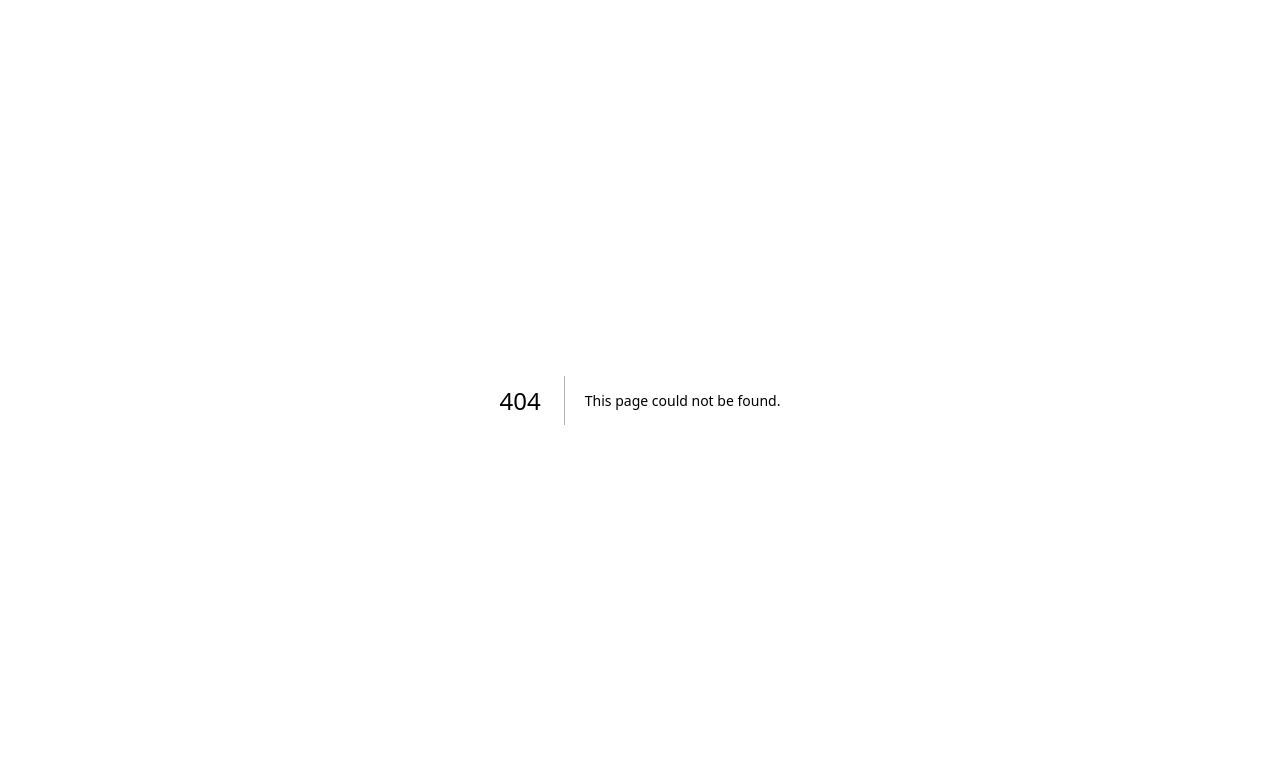
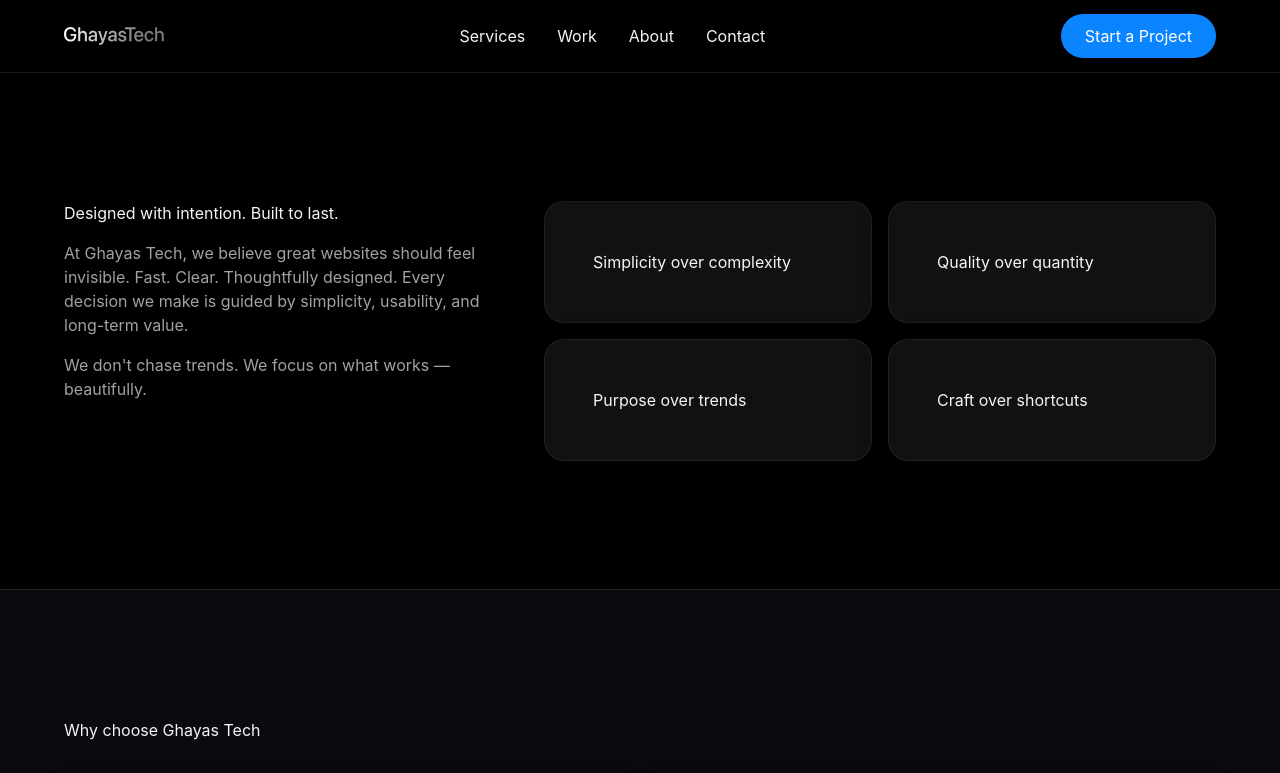
Before and after one commit to MuhammadGhayas1/ghayas-tech, a Next.js app: page /about in a window 1280 px wide. Before the commit this address had no page. Shown: the top 773 px of the page. Built offline with nearby package versions, Linux system fonts and the light colour scheme.

Commit message:
Create dedicated /about page and update navigation links

```diff
--- /dev/null
+++ b/app/about/page.tsx
@@ -0,0 +1,27 @@
+import { Header } from "@/components/Header";
+import { Footer } from "@/components/Footer";
+import { Philosophy } from "@/components/Philosophy";
+import { WhyUs } from "@/components/WhyUs";
+import { Process } from "@/components/Process";
+import type { Metadata } from "next";
+
+export const metadata: Metadata = {
+  title: "About — Ghayas Tech",
+  description:
+    "Learn about Ghayas Tech's design philosophy, process, and approach to building high-performance websites that feel effortless.",
+  alternates: {
+    canonical: "https://ghayas-tech.pages.dev/about"
+  }
+};
+
+export default function About() {
+  return (
+    <main className="bg-[var(--bg-primary)] text-ink">
+      <Header />
+      <Philosophy />
+      <WhyUs />
+      <Process />
+      <Footer />
+    </main>
+  );
+}
--- a/app/sitemap.ts
+++ b/app/sitemap.ts
@@ -9,6 +9,12 @@
       lastModified: new Date(),
       changeFrequency: "monthly",
       priority: 1
+    },
+    {
+      url: `${baseUrl}/about`,
+      lastModified: new Date(),
+      changeFrequency: "monthly",
+      priority: 0.9
     },
     {
       url: `${baseUrl}/work/high-performance-brand`,
--- a/components/Footer.tsx
+++ b/components/Footer.tsx
@@ -18,16 +18,16 @@
           </Link>
         </div>
         <div className="flex items-center gap-6 text-sm text-mute">
-          <Link href="#services" className="hover:text-ink transition-colors">
+          <Link href="/#services" className="hover:text-ink transition-colors">
             Services
           </Link>
-          <Link href="#work" className="hover:text-ink transition-colors">
+          <Link href="/#work" className="hover:text-ink transition-colors">
             Work
           </Link>
-          <Link href="#philosophy" className="hover:text-ink transition-colors">
+          <Link href="/about" className="hover:text-ink transition-colors">
             About
           </Link>
-          <Link href="#cta" className="hover:text-ink transition-colors">
+          <Link href="/#cta" className="hover:text-ink transition-colors">
             Contact
           </Link>
         </div>
--- a/components/Header.tsx
+++ b/components/Header.tsx
@@ -2,10 +2,10 @@
 import Image from "next/image";
 
 const navItems = [
-  { label: "Services", href: "#services" },
-  { label: "Work", href: "#work" },
-  { label: "About", href: "#philosophy" },
-  { label: "Contact", href: "#cta" }
+  { label: "Services", href: "/#services" },
+  { label: "Work", href: "/#work" },
+  { label: "About", href: "/about" },
+  { label: "Contact", href: "/#cta" }
 ];
 
 export function Header() {
```
Also changed, not shown: 24 other files (tests, documents, lock files or other folders).
